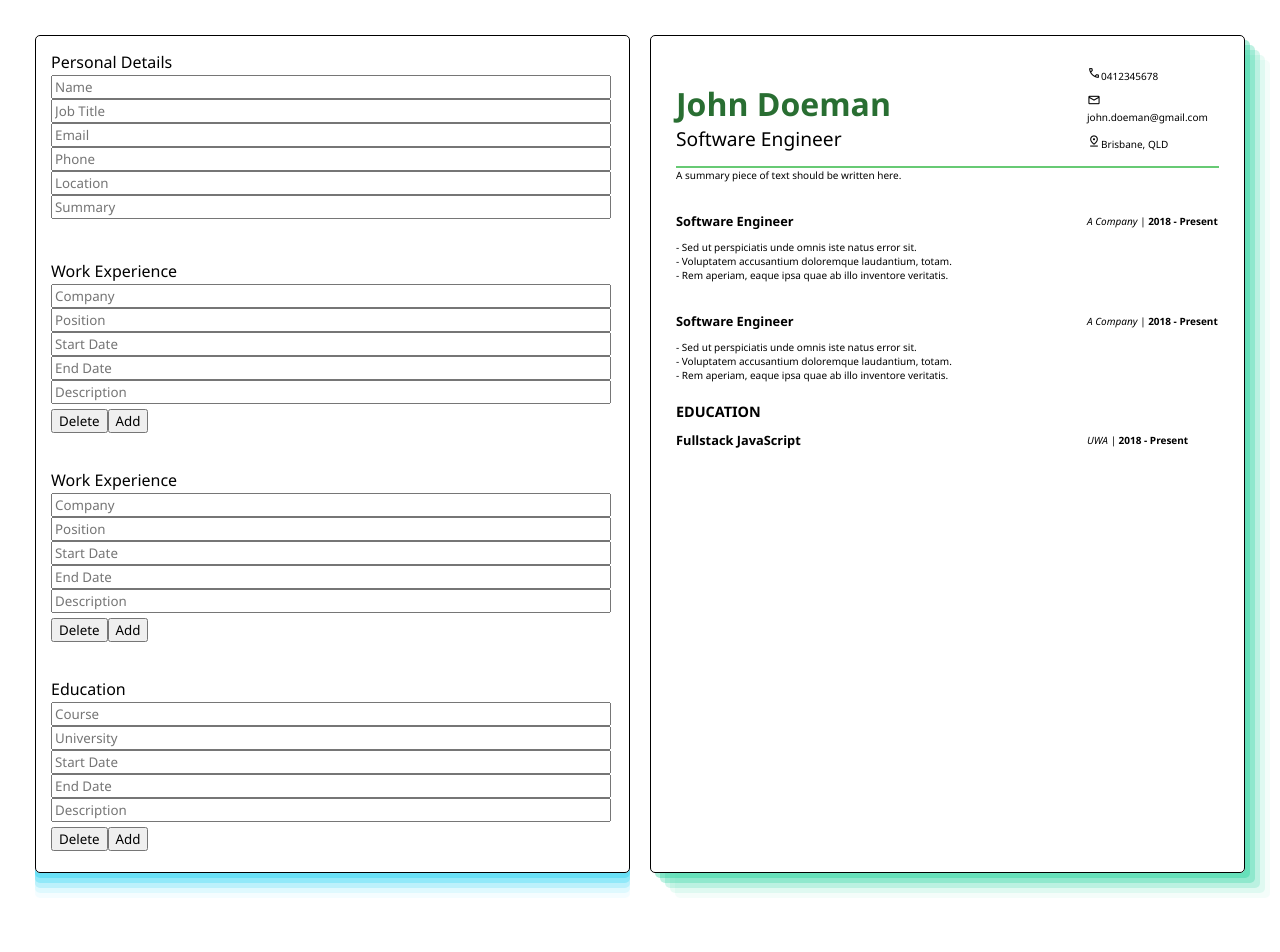
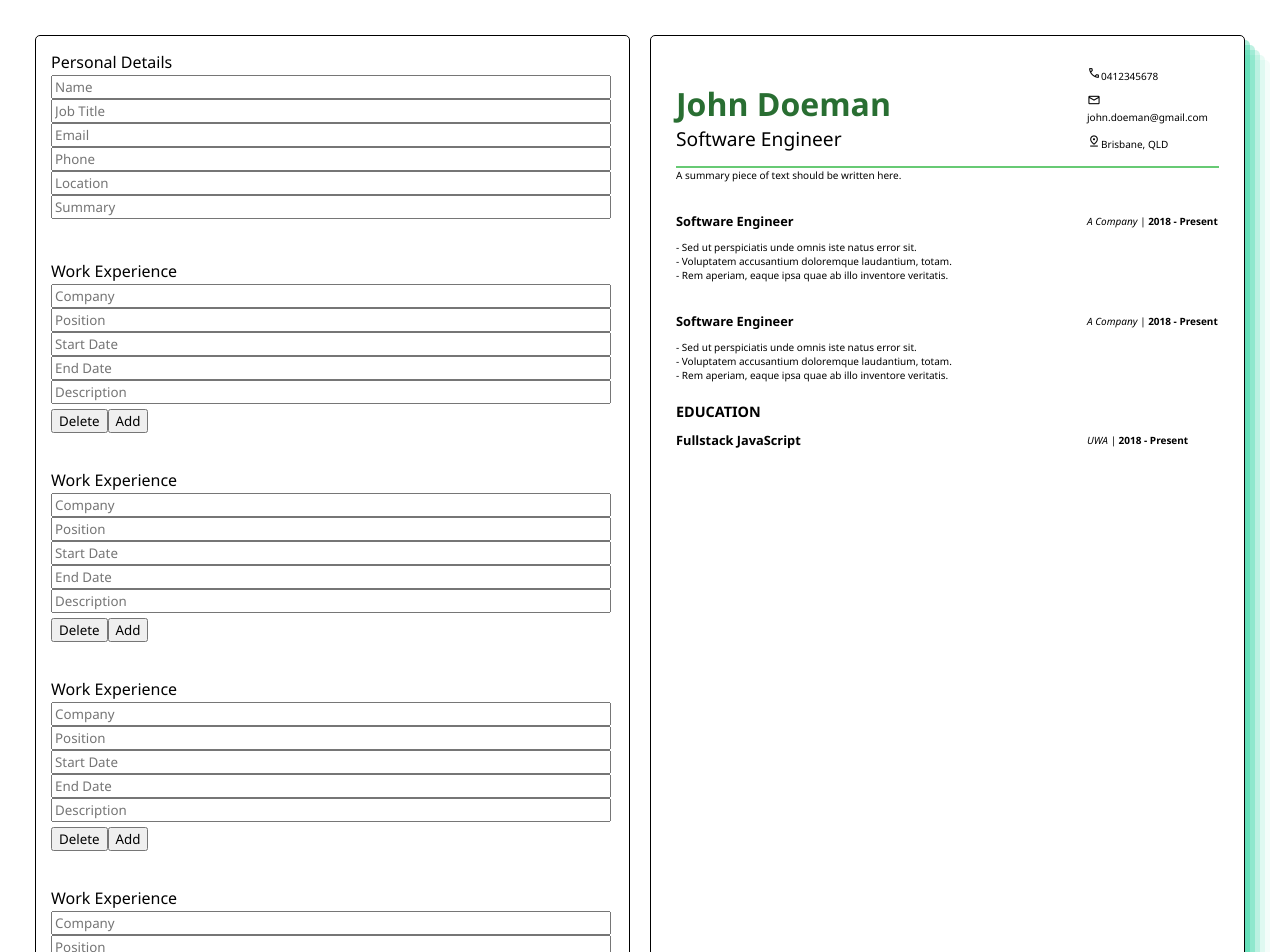
Before and after one commit to Waldorfio/cv-application, a React (Create React App) app: page / in a window 1280 px wide. Shown: the top 952 px of the page. Before the commit the page ends 908 px from the top, so only its background shows below. Built offline with nearby package versions, Linux system fonts and the light colour scheme.

Commit message:
Add temporary delete component function

```diff
--- a/src/App.js
+++ b/src/App.js
@@ -32,6 +32,8 @@ class App extends Component {
       //   eduEnd: {id: 'a', value: ''},
       //   eduDesc: {id: 'a', value: ''},
       // },
+
+      experience: [1,2,3,4],
 
       expComp: [],
       expPos: [],
@@ -122,11 +124,18 @@ class App extends Component {
     e.preventDefault();
 
   }
-  expAdd(key) {
-    alert('adding exp'+key);
+  expAdd(e) {
+    alert('adding exp');
+    const experience = this.state;
+    this.setState({
+      experience: [...experience, experience[experience.length - 1]], // Append an incremented number
+    })
   }
   expDel(key) {
     alert('deleting exp'+key)
+    this.setState(state => ({
+      experience: state.experience.filter(a => a !== key),
+    }));
   }
 
   // Education Functions
@@ -170,7 +179,7 @@ class App extends Component {
             summary = {this.summary}
           />
 
-          { [1,2].map((num, idx) => (
+          { this.state.experience.map((num, idx) => (
           <ExperienceInfo
             keyy = {idx}
             company = {this.company}
--- a/src/components/ExperienceInfo.js
+++ b/src/components/ExperienceInfo.js
@@ -7,7 +7,7 @@ class ExperienceInfo extends Component {
             <div id='experience-info' className={keyy} key={keyy}>
                 <form id='experience-info-form'>
                     Work Experience
-                    <label><input type="text" onChange={(e) => company(e, keyy)} placeholder="Company"></input></label>
+                    <label><input type="text" onChange={company} placeholder="Company"></input></label>
                     <label><input type="text" onChange={expPos} placeholder="Position"></input></label>
                     <label><input type="text" onChange={expStart} placeholder="Start Date"></input></label>
                     <label><input type="text" onChange={expEnd} placeholder="End Date"></input></label>
```
